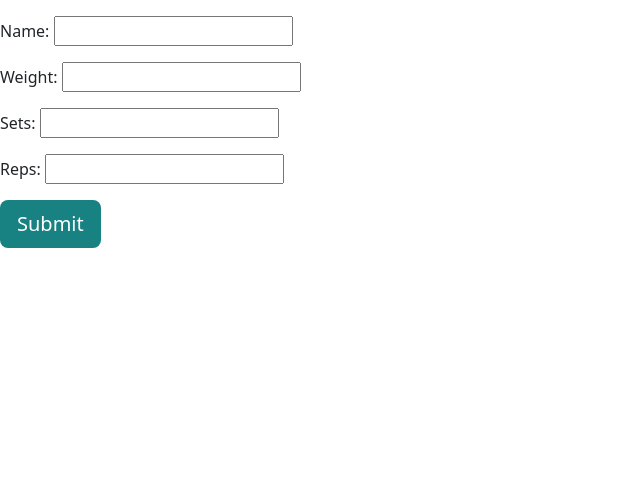
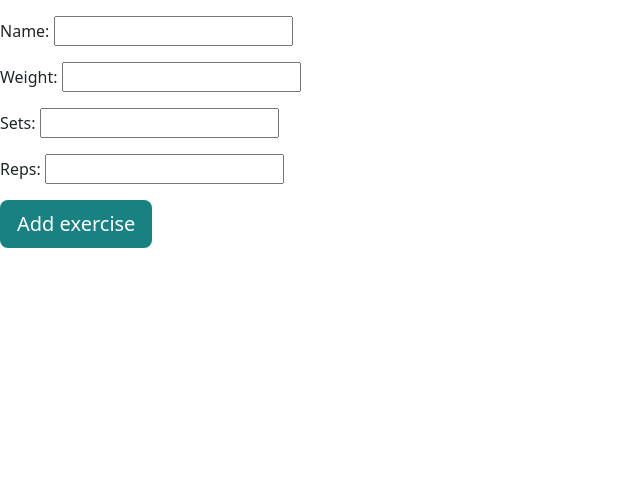
Before and after one commit to DavidFB94/gym-tracker, a Django app: template home/templates/home/add_exercise.html in a window 1280 px wide. Shown: the part 152-640 px from the top of the page, without its empty margins (0-640 px from the left). Run offline with Django 4.2, Linux system fonts and the light colour scheme; the template is opened without the code that fills it: values that come from a table or form of the project are taken from there, others are empty; the visitor is signed in with stand-in values (Sample User, id 1); parts of the project's set-up code (start-up, migrations or seed data) failed here and were passed over.

Commit message:
Adjust block comment and button text

```diff
--- a/home/templates/home/add_exercise.html
+++ b/home/templates/home/add_exercise.html
@@ -7,7 +7,7 @@
 <form action="{% url 'add_exercise' workout.id %}" id="exerciseForm" method="post" class="mt-5">
     {{ exercise_form.as_p }}
     {% csrf_token %}
-    <button id="submitButton" type="submit" class="btn btn-signup btn-lg">Submit</button>
+    <button id="submitButton" type="submit" class="btn btn-signup btn-lg">Add exercise</button>
 </form>
 {% else %}
 <div class="row">
```
Also changed, not shown: home/templates/home/home.html (+6 -5 lines).
